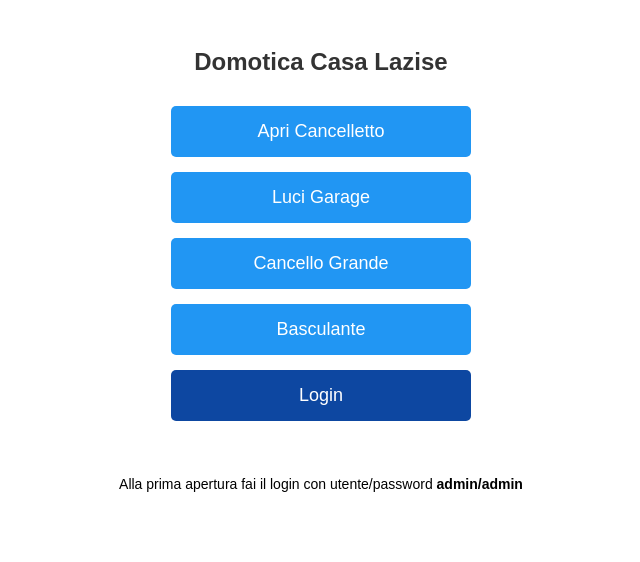
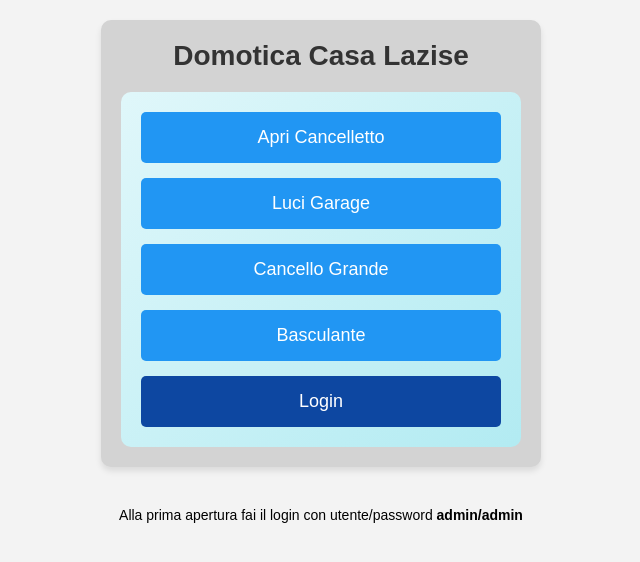
Before and after one commit to GianlucaGelmetti/Domotica, a plain HTML site: page index.html in a window 1280 px wide. Shown: the whole page, without its empty margins (319-959 px from the left). Drawn offline with Linux system fonts and the light colour scheme.

Commit message:
Add files via upload

```diff
--- a/index.html
+++ b/index.html
@@ -6,7 +6,7 @@
   <title>Domotica Casa Lazise</title>
   <style>
     body {
-            background-color: white;
+      background-color: #f3f3f3;
       font-family: Arial, sans-serif;
       padding: 20px;
       box-sizing: border-box;
@@ -14,46 +14,85 @@
       flex-direction: column;
       align-items: center;
       min-height: 100vh;
+      margin: 0;
     }
-        h2 {
-            font-size: 24px;
-            margin-bottom: 30px;
+    /* Riquadro principale che include titolo e bottoni, con sfondo grigio chiaro */
+    .main-container {
+      background-color: #d3d3d3; /* grigio chiaro */
+      padding: 20px;
+      border-radius: 10px;
+      width: 100%;
+      max-width: 400px;
+      margin-bottom: 20px;
+      box-shadow: 0 4px 6px rgba(0,0,0,0.1);
+    }
+    .title-container {
+      margin-bottom: 20px;
+    }
+    .title-container h2 {
+      margin: 0;
+      font-size: 28px;
       color: #333;
       text-align: center;
     }
+    /* Riquadro dei bottoni con sfondo leggermente sfumato */
+    .buttons-container {
+      background: linear-gradient(135deg, #e0f7fa, #b2ebf2);
+      padding: 20px;
+      border-radius: 10px;
+      display: flex;
+      flex-direction: column;
+      align-items: center;
+      gap: 15px;
+    }
+    /* Stile dei bottoni con effetto 3D leggero */
     .link-button {
       width: 100%;
-            max-width: 300px;
       text-align: center;
       background-color: #2196F3;
       color: white;
       padding: 15px 0;
       font-size: 18px;
+      border: none;
       border-radius: 5px;
       text-decoration: none;
-            margin-bottom: 15px;
       cursor: pointer;
+      transition: transform 0.2s, box-shadow 0.2s;
     }
     .link-button:hover {
-            background-color: #1976D2;
+      transform: translateY(-3px);
+      box-shadow: 0 4px 8px rgba(0, 0, 0, 0.2);
     }
     .login-button {
       background-color: #0D47A1;
     }
     .login-button:hover {
-            background-color: #08306b;
+      transform: translateY(-3px);
+      box-shadow: 0 4px 8px rgba(0, 0, 0, 0.2);
     }
     .disclaimer {
       font-size: 14px;
       color: #000;
       text-align: center;
-            margin-top: 40px;
+      margin-top: 20px;
+    }
+    @media (max-width: 400px) {
+      .link-button {
+        font-size: 16px;
+        padding: 12px 0;
+      }
+      .title-container h2 {
+        font-size: 22px;
+      }
     }
   </style>
 </head>
 <body>
+  <div class="main-container">
+    <div class="title-container">
       <h2>Domotica Casa Lazise</h2>
-
+    </div>
+    <div class="buttons-container">
       <div class="link-button" onclick="openTimedWindow('http://94.185.76.20:8000/DO_Toggle.cgi?DO=a53c1p1', 2000)">
         Apri Cancelletto
       </div>
@@ -69,11 +108,11 @@
       <div class="link-button login-button" onclick="openTimedWindow('http://94.185.76.20:8000/webpass.htm', 30000)">
         Login
       </div>
-
+    </div>
+  </div>
   <div class="disclaimer">
     Alla prima apertura fai il login con utente/password <strong>admin/admin</strong>
   </div>
-
   <script>
     function openTimedWindow(url, timeout) {
       const win = window.open(url, '_blank', 'width=600,height=400');
```
Lines whose indentation alone changed are shown as unchanged.
